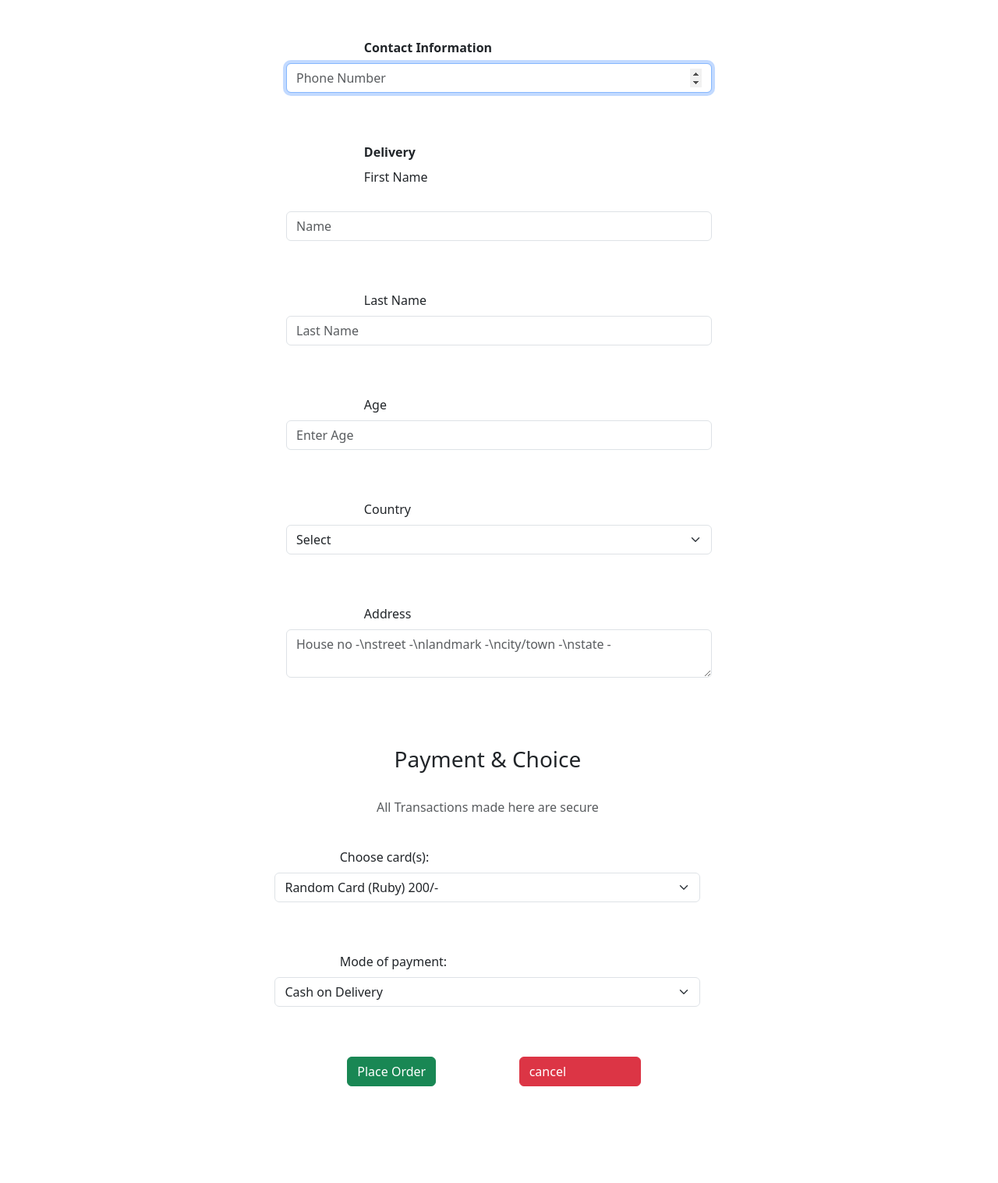
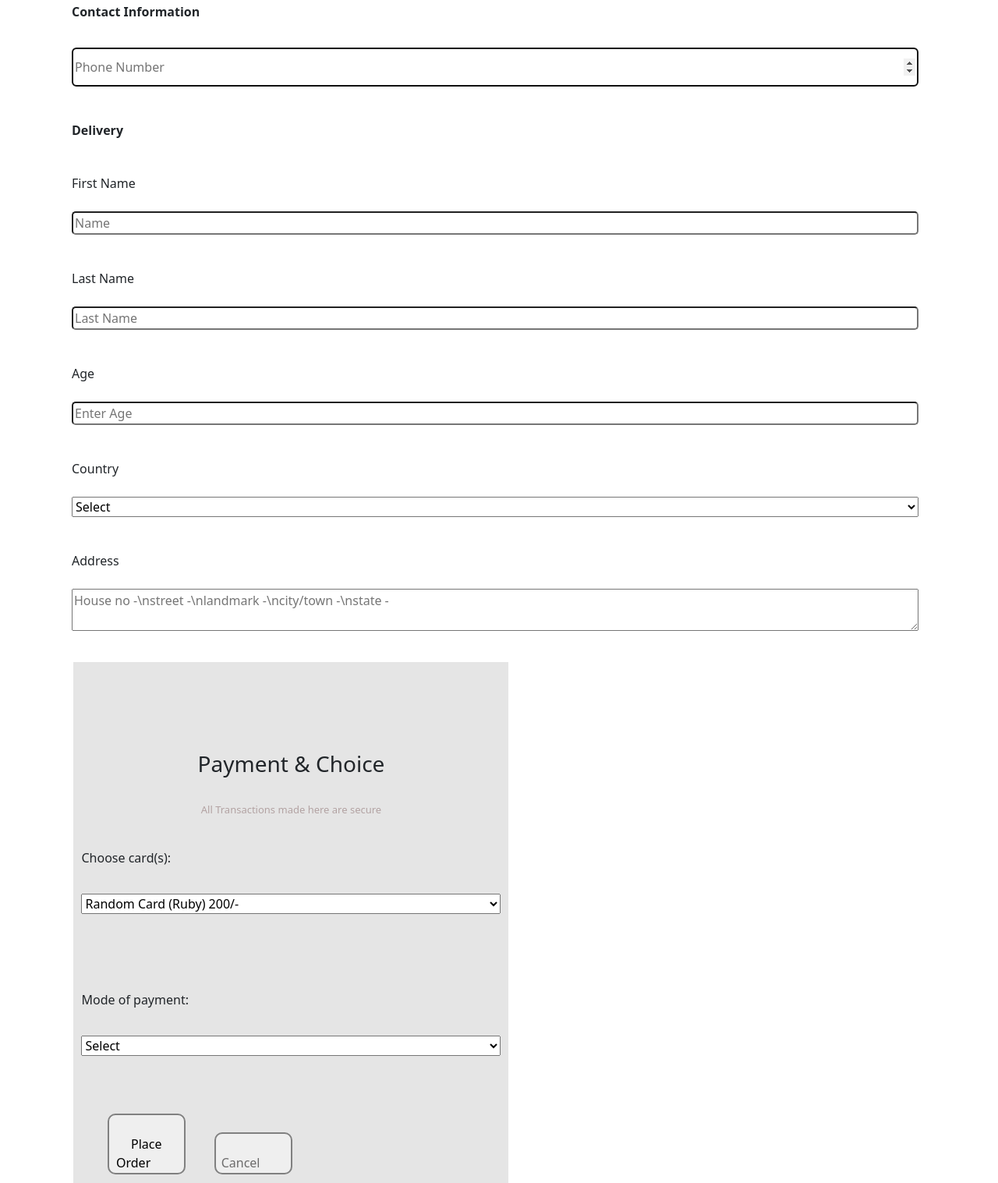
Before and after one commit to dinesh-992/mainproject, a website: page HTML AND CSS MAIN PROJECT/buy.html in a window 1280 px wide. Shown: the part 223-1740 px from the top of the page at 78% size. Before the commit the page ends 1664 px from the top, so only its background shows below. Drawn offline with nearby package versions, Linux system fonts and the light colour scheme.

Commit message:
Update buy.html

```diff
--- a/HTML AND CSS MAIN PROJECT/buy.html
+++ b/HTML AND CSS MAIN PROJECT/buy.html
@@ -7,78 +7,43 @@
     <link href="https://cdn.jsdelivr.net/npm/bootstrap@5.3.3/dist/css/bootstrap.min.css" rel="stylesheet" integrity="sha384-QWTKZyjpPEjISv5WaRU9OFeRpok6YctnYmDr5pNlyT2bRjXh0JMhjY6hW+ALEwIH" crossorigin="anonymous">
     <link rel="preconnect" href="https://fonts.googleapis.com">
     <link rel="preconnect" href="https://fonts.gstatic.com" crossorigin>
-    <link href="https://fonts.googleapis.com/css2?family=Poppins:wght@300;400;600&display=swap" rel="stylesheet">
+    <link href="https://fonts.googleapis.com/css2?family=Poppins:ital,wght@0,100;0,200;0,300;0,400;0,500;0,600;0,700;0,800;0,900;1,100;1,200;1,300;1,400;1,500;1,600;1,700;1,800;1,900&display=swap" rel="stylesheet">
     <link rel="icon" href="./main logo.png">
 
     <style>
-        body {
-            font-family: 'Poppins', sans-serif;
-            background-color: #f8f9fa;
-        }
-        .form-container {
-            background-color: #fff;
-            border-radius: 10px;
-            box-shadow: 0 4px 8px rgba(0, 0, 0, 0.1);
-            padding: 30px;
-        }
-        h1, h3 {
-            font-weight: 600;
-        }
-
-        button:hover {
-            background-color: #90ee90;
-            color: #fff;
-            border: 2px solid grey;
-        }
-        #cancel:hover {
-            background-color: rgba(255, 0, 0, .473);
-        }
-        .form-control, .form-select {
-            border-radius: 5px;
-        }
+        .d1,.d2{width:50%;height:100vh}button:hover{background-color:#90ee90;color:#fff;border:2px solid grey}a{color:#6d6c6c}*{width:100%}#cancel:hover{background-color:rgba(255,0,0,.473)}.d1{background-color:#fff;padding:10px 20px 10px 10px}.d2{background-color:rgba(211,211,211,.596)}.container{width:100%;display:flex;flex-wrap:wrap}h1{font-family:Poppins,sans-serif;font-style:italic}
     </style>
 </head>
 <body>
-    <div class="container mt-5">
-        <div class="row">
-            <div class="col-md-6 form-container mx-auto">
-                <h1 class="text-center" ><em>CardSpoT.</em></h1><br><br>
+   <div class="container">
+    <div class="d1">
+        <h1>CardSpoT.</h1>
         <form action="./thankyou.html">
-                    <div class="mb-3">
-                        <label for="contact" class="form-label"><strong>Contact Information</strong></label>
-                        <input id="contact" type="number" class="form-control" pattern="[6-9][0-9]{9}" placeholder="Phone Number" required autofocus>
-                    </div>
-                    <div class="mb-3">
-                        <label for="f_name" class="form-label"><strong>Delivery</strong></label><br>
-                        <label for="f_name" class="form-label">First Name</label><br>
-                        <input type="text" class="form-control" placeholder="Name" required pattern="[A-Za-z\s]+" title="Only letters and spaces are allowed.">
-                    </div>
-                    <div class="mb-3">
-                        <label for="l_name" class="form-label">Last Name</label>
-                        <input type="text" class="form-control" placeholder="Last Name" required pattern="[A-Za-z\s]+" title="Only letters and spaces are allowed.">
-                    </div>
-                    <div class="mb-3">
-                        <label for="age" class="form-label">Age</label>
-                        <input type="text" class="form-control" placeholder="Enter Age" required>
-                    </div>
-                    <div class="mb-3">
-                        <label for="country" class="form-label">Country</label>
-                        <select name="country" id="country" class="form-select" required>
+            <label style="margin-top: 40px;" for="contact"><span style="font-weight: 700;">Contact Information</span></label>
+            <input id="contact" style="border-color: rgb(226, 224, 224); height: 50px; border-radius: 5px; margin-top: 10px;" type="number" placeholder="Phone Number" required autofocus>
+
+            <label style="margin-top: 20px;" for="f_name"><span style="font-weight: 700;">Delivery</span></label>
+            <label for="f_name" style="margin-top: 20px;">First Name</label>
+            <input type="text" placeholder="Name" required style="border-radius: 5px;">
+            <label for="l_name" style="margin-top: 20px;">Last Name</label>
+            <input type="text" placeholder="Last Name" style="border-radius: 5px;" required>
+            <label for="age" style="margin-top: 20px;">Age</label>
+            <input type="text" placeholder="Enter Age" style="border-radius: 5px;" required>
+            <label for="country" style="margin-top: 20px;">Country</label>
+
+            <select name="country" id="country" required>
                 <option value="select">Select</option>
                 <option value="india">India</option>
             </select>
+            <label for="Address" style="margin-top: 20px;">Address</label>
+            <textarea required placeholder="House no -\nstreet -\nlandmark -\ncity/town -\nstate -"></textarea>
+
     </div>
-                    <div class="mb-3">
-                        <label for="Address" class="form-label">Address</label>
-                        <textarea class="form-control" pattern=".+?" title="Address cannot be empty." required placeholder="House no -\nstreet -\nlandmark -\ncity/town -\nstate -"></textarea>
-                    </div>
-            </div>
-            <div class="col-md-6 form-container mx-auto">
-                <h3 class="text-center">Payment & Choice</h3>
-                <p class="text-center text-muted">All Transactions made here are secure</p>
-                <div class="mb-3">
-                    <label for="card" class="form-label">Choose card(s):</label>
-                    <select name="cars" id="cars" class="form-select" required>
+    <div class="d2" style="padding: 10px;">
+        <h3 style="margin-top: 80px; text-align: center;">Payment & Choice</h3>
+        <p style="text-align: center; font-size: small;color: rgb(179, 163, 163);">All Transactions made here are secure</p>
+        <label for="card">Choose card(s):</label>
+        <select style="margin-top: 10px;" name="cars" id="cars" required>
             <optgroup label="Ruby Rated">
                 <option value="rubyrated1">Random Card (Ruby) 200/-</option>
             </optgroup>
@@ -89,22 +54,21 @@
                 <option value="sr1">Random Card (Silver) 20/-</option>
             </optgroup>
         </select>
-                </div>
-                <div class="mb-3">
-                    <label for="payment" class="form-label">Mode of payment:</label>
-                    <select name="payment" id="payment" class="form-select" required>
+        <div style="margin-top: 50px;">
+            <label for="payment">Mode of payment:</label>
+            <select style="margin-top: 10px;" name="payment" id="payment" required>
+                <option value="">Select</option>
                 <option value="cash">Cash on Delivery</option>
             </select>
         </div>
-                <div class="d-flex justify-content-between">
-                    <button class="btn btn-success" type="submit">Place Order</button>
-                    <button id="cancel"  onclick="window.history.back()" class="btn btn-danger">
-cancel
+        <button style="transition: 1s ease; width: 100px; margin-top: 50px; border-radius: 10px; border: 2px solid grey;" type="submit">
+            Place Order
+        </button>
+        <button id="cancel" style="transition: 1s ease; width: 100px; margin-top: 50px; border-radius: 10px; border: 2px solid grey;">
+            <a style="text-decoration: none;" href="./home.html">Cancel</a>
         </button>
     </div>
   </form>
    </div>
-        </div>
-    </div>
 </body>
 </html>
```
Lines whose indentation alone changed are shown as unchanged.
